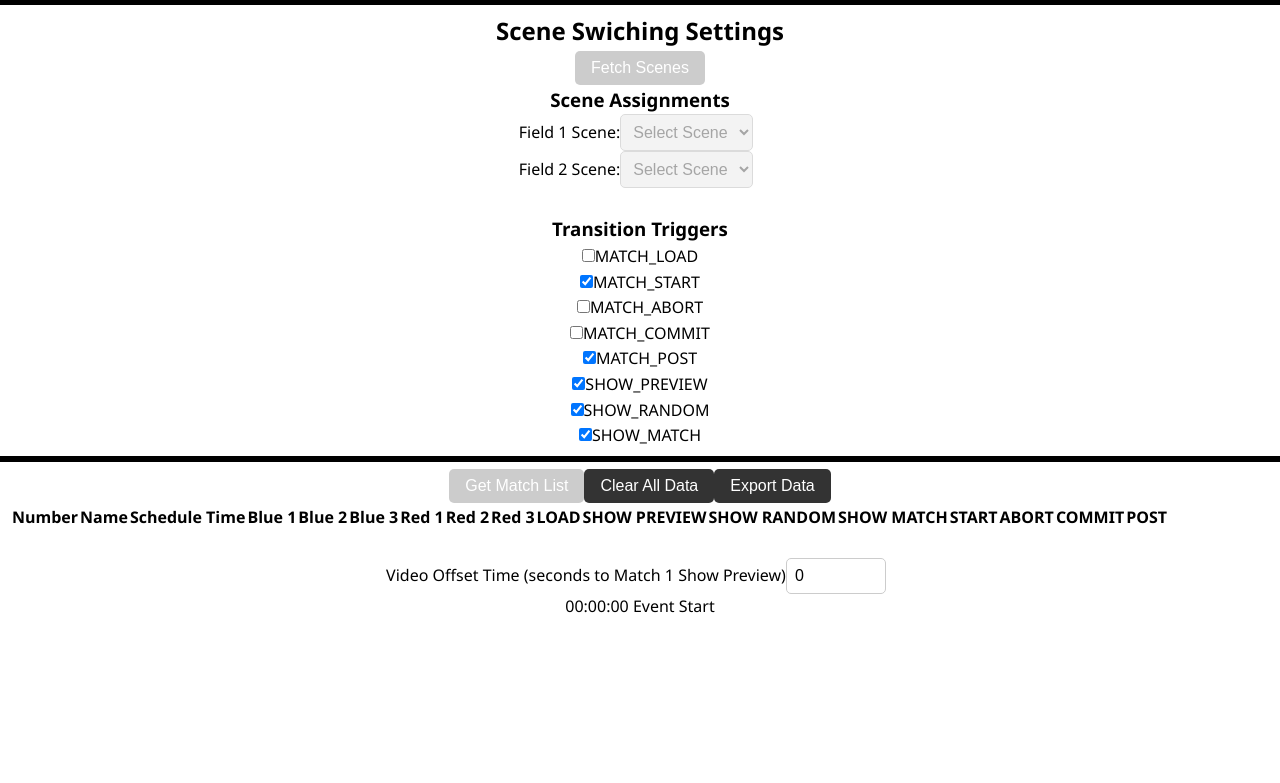
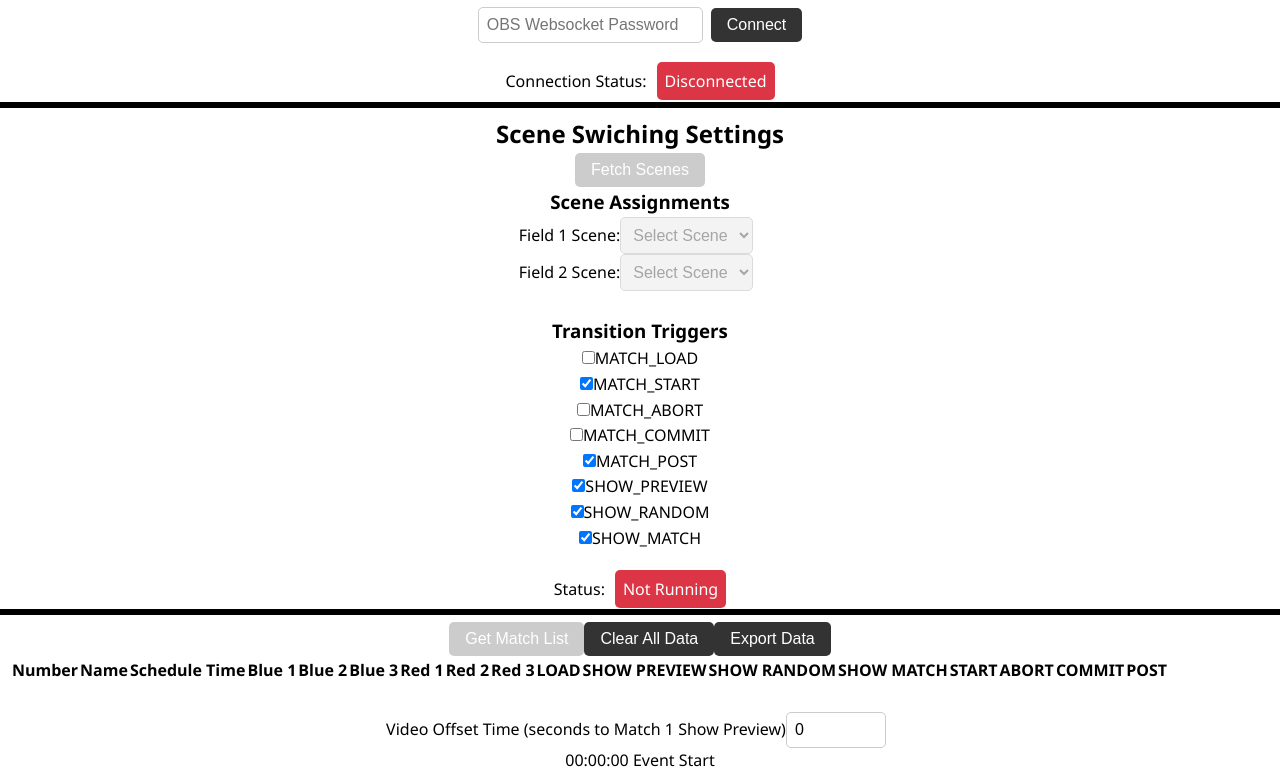
Before and after one commit to jvens/obs-ftc, a React (Create React App) app: page / in a window 1280 px wide. Shown: the part 394-1177 px from the top of the page. Before the commit the page ends 1024 px from the top, so only its background shows below. Built offline with nearby package versions, Linux system fonts and the light colour scheme; what obs-websocket-js would draw is missing.

Commit message:
Cleanup and error handling

```diff
--- a/src/App.css
+++ b/src/App.css
@@ -39,6 +39,7 @@ body {
   from {
     transform: rotate(0deg);
   }
+
   to {
     transform: rotate(360deg);
   }
--- a/src/components/FtcLiveConnectionManager.tsx
+++ b/src/components/FtcLiveConnectionManager.tsx
@@ -35,7 +35,7 @@ const FtcLiveConnectionManager: React.FC = () => {
         onChange={(e) => setServerUrl(e.target.value)}
       />
       <button onClick={fetchEvents} disabled={isConnected}>Get Event Codes</button>
-      <br/>
+      <br /><br />
       <select
         value={selectedEvent?.eventCode}
         onChange={(e) => setSelectedEvent(events.filter(evt => evt.eventCode === e.target.value)[0])}
@@ -52,8 +52,8 @@ const FtcLiveConnectionManager: React.FC = () => {
       <button onClick={(e) => connectWebSocket(!isConnected)} disabled={!selectedEvent}>
         {isConnected ? 'Disconnnect' : 'Connect'}
       </button>
-
-      <div>Connection Status:
+      <div><br />
+        Connection Status:
         <span className={`connection-status ${isConnected ? 'connected' : 'disconnected'}`}>
           {isConnected ? 'Connected' : 'Disconnected'}
         </span>
--- a/src/components/MatchEventsTable.tsx
+++ b/src/components/MatchEventsTable.tsx
@@ -44,8 +44,8 @@ const MatchEventsTable: React.FC = () => {
   const [teams, setTeams] = usePersistentState<Team[]>('Teams', [])
   const [chapters, setChapters] = usePersistentState<string[]>('Video_Chapters', [])
   const [offsetTime, setOffsetTime] = usePersistentState<number>('Offset_Time', 0)
-  const {isConnected, serverUrl, selectedEvent} = useFtcLive()
-  const {latestStreamData} = useFtcLive()
+  const { isConnected, serverUrl, selectedEvent } = useFtcLive()
+  const { latestStreamData } = useFtcLive()
 
   useEffect(() => {
     if (latestStreamData) {
@@ -89,10 +89,10 @@ const MatchEventsTable: React.FC = () => {
       let redTeams = `${r.red1} ${getTeamName(r.red1)?.name}, ${r.red2} ${getTeamName(r.red2)?.name}`
       if (r.red3)
         redTeams += `${r.red3} ${getTeamName(r.red3)?.name}`
-      let time = ((r.SHOW_PREVIEW ?? 0) - firstTime)/1000 + offsetTime
-      const hours = Math.floor(time/3600)
+      let time = ((r.SHOW_PREVIEW ?? 0) - firstTime) / 1000 + offsetTime
+      const hours = Math.floor(time / 3600)
       time -= hours * 3600
-      const minutes = Math.floor(time/60)
+      const minutes = Math.floor(time / 60)
       time -= minutes * 60
       const seconds = Math.floor(time)
       const timeString = `${hours < 10 ? '0' + hours : hours}:${minutes < 10 ? '0' + minutes : minutes}:${seconds < 10 ? '0' + seconds : seconds}`
@@ -105,17 +105,18 @@ const MatchEventsTable: React.FC = () => {
     return new Promise(resolve => setTimeout(resolve, seconds * 1000))
   }
 
-  const fetchMatches = async() => {
+  const fetchMatches = async () => {
+    console.log('fetching matches')
     try {
       const response = await fetch(`http://${serverUrl}/api/v1/events/${selectedEvent?.eventCode}/matches/`)
       const matches = (await response.json()).matches as FtcMatch[];
       const newRows = matches.map(match => {
         const rowIndex = rows.findIndex(row => row.number === match.matchNumber)
         let row: MatchRow;
-        if(rowIndex !== -1) {
+        if (rowIndex !== -1) {
           row = { ...rows[rowIndex] }
         } else {
-          row = { name: match.matchName, number: match.matchNumber}
+          row = { name: match.matchName, number: match.matchNumber }
         }
         row.blue1 = match.blue.team1
         row.blue2 = match.blue.team2
@@ -132,9 +133,9 @@ const MatchEventsTable: React.FC = () => {
       const newTeams = await Promise.all(teamNumbers.map(async teamNumber => {
         let retryCount = 0;
         let teamDataResponse = await fetch(`http://${serverUrl}/api/v1/events/${selectedEvent?.eventCode}/teams/${teamNumber}/`)
-        while(retryCount < 10 && teamDataResponse.status === 429) {
-            retryCount++;
-            await delay(60 * 5); // wait 5 minute before trying again
+        while (retryCount < 10 && teamDataResponse.status === 429) {
+          retryCount++;
+          await delay(60 * 5); // wait 5 minute before trying again
         }
         const teamData = (await teamDataResponse.json()) as TeamData;
         return {
@@ -155,8 +156,8 @@ const MatchEventsTable: React.FC = () => {
   }
 
   const exportData = () => {
-    const fileData = JSON.stringify({matches: rows, teams: teams}, null, 2);
-    const blob = new Blob([fileData], {type: 'application/json'});
+    const fileData = JSON.stringify({ matches: rows, teams: teams }, null, 2);
+    const blob = new Blob([fileData], { type: 'application/json' });
     const url = URL.createObjectURL(blob);
 
     const link = document.createElement('a');
@@ -218,7 +219,7 @@ const MatchEventsTable: React.FC = () => {
           ))}
         </tbody>
       </table>
-      <br/>
+      <br />
       Video Offset Time (seconds to Match 1 Show Preview)
       <input
         type="number"
@@ -226,7 +227,7 @@ const MatchEventsTable: React.FC = () => {
         value={offsetTime}
         onChange={(e) => setOffsetTime(parseInt(e.target.value))}
       />
-      <br/>
+      <br />
       <div>
         {chapters.map((chapter, i) => (<div key={i}>{chapter}</div>))}
       </div>
--- a/src/components/ObsStudioConnectionManager.tsx
+++ b/src/components/ObsStudioConnectionManager.tsx
@@ -2,7 +2,7 @@ import React from 'react';
 import { useObsStudio } from '../contexts/ObsStudioContext';
 
 const ObsStudioManager: React.FC = () => {
-  const { obsUrl, setObsUrl, obsPort, setObsPort, obsPassword, setObsPassword, isConnected, connectToObs, disconnectFromObs } = useObsStudio();
+  const { obsUrl, setObsUrl, obsPort, setObsPort, obsPassword, setObsPassword, isConnected, connectToObs, disconnectFromObs, error } = useObsStudio();
 
   // ... UI for setting URL and password
   // ... Button to trigger connectToObs
@@ -23,7 +23,7 @@ const ObsStudioManager: React.FC = () => {
         value={obsPort}
         onChange={(e) => setObsPort(parseInt(e.target.value))}
       />
-      <br/>
+      <br /><br />
       <input
         type="text"
         placeholder='OBS Websocket Password'
@@ -35,7 +35,9 @@ const ObsStudioManager: React.FC = () => {
         {isConnected ? 'Disconnnect' : 'Connect'}
       </button>
 
-      <div>Connection Status:
+      {error && <div className="error">Error: {error}</div>}
+
+      <div><br />Connection Status:
         <span className={`connection-status ${isConnected ? 'connected' : 'disconnected'}`}>
           {isConnected ? 'Connected' : 'Disconnected'}
         </span>
--- a/src/components/SceneMapper.tsx
+++ b/src/components/SceneMapper.tsx
@@ -5,6 +5,7 @@ import { useFtcLive } from '../contexts/FtcLiveContext';
 
 const SceneMapper = () => {
   const { fetchScenes, isConnected, field1Scene, field2Scene, setField1Scene, setField2Scene } = useObsStudio();
+  const { isConnected: isFtcLiveConnected } = useFtcLive();
   const { selectedTriggers, setSelectedTriggers } = useFtcLive();
   const [scenes, setScenes] = useState<string[]>([]);
 
@@ -21,11 +22,13 @@ const SceneMapper = () => {
     );
   };
 
+  const getStatus = isConnected && isFtcLiveConnected && field1Scene && field2Scene;
+
   return (
     <div className="section">
       <h2>Scene Swiching Settings</h2>
       <button onClick={handleFetchScenes} disabled={!isConnected}>Fetch Scenes</button>
-      <br/>
+      <br />
       <div>
         <h3>Scene Assignments</h3>
         Field 1 Scene:
@@ -41,7 +44,7 @@ const SceneMapper = () => {
             </option>
           ))}
         </select>
-        <br/>
+        <br />
         Field 2 Scene:
         <select
           onChange={(e) => setField2Scene(scenes.find(s => s === e.target.value))}
@@ -56,7 +59,7 @@ const SceneMapper = () => {
           ))}
         </select>
       </div>
-      <br/>
+      <br />
       <div>
         <h3>Transition Triggers</h3>
         {UpdateTypes.map((type) => (
@@ -70,9 +73,16 @@ const SceneMapper = () => {
             <label onClick={() => handleTriggerChange(type)}>
               {type}
             </label>
-            <br/>
+            <br />
           </div>
         ))}
+      </div>
+      <br />
+      <div>
+        Status:
+        <span className={`connection-status ${getStatus ? 'connected' : 'disconnected'}`}>
+          {getStatus ? 'Running' : 'Not Running'}
+        </span>
       </div>
     </div>
   );
--- a/src/contexts/ObsStudioContext.tsx
+++ b/src/contexts/ObsStudioContext.tsx
@@ -17,15 +17,16 @@ interface ObsStudioContextData {
   obsPassword: string;
   setObsPassword: React.Dispatch<React.SetStateAction<string>>;
   isConnected: boolean;
+  error: string | undefined;
   connectToObs: () => void;
   disconnectFromObs: () => void;
   fetchScenes: () => Promise<string[]>;
   switchScenes: (scene: string) => void;
   setActiveField: (field: number) => void;
   field1Scene?: string;
-  setField1Scene: React.Dispatch<React.SetStateAction<string|undefined>>;
+  setField1Scene: React.Dispatch<React.SetStateAction<string | undefined>>;
   field2Scene?: string;
-  setField2Scene: React.Dispatch<React.SetStateAction<string|undefined>>;
+  setField2Scene: React.Dispatch<React.SetStateAction<string | undefined>>;
 }
 
 // Create the context
@@ -42,24 +43,38 @@ export const ObsStudioProvider: React.FC<ObsStudioProviderProps> = ({ children }
   const [obsPort, setObsPort] = usePersistentState('OBS_Port', 4455);
   const [obsPassword, setObsPassword] = usePersistentState('OBS_Password', '');
   const [isConnected, setIsConnected] = useState(false);
-  const [field1Scene, setField1Scene] = usePersistentState<string|undefined>('Field1_Scene', undefined)
-  const [field2Scene, setField2Scene] = usePersistentState<string|undefined>('Field2_Scene', undefined)
+  const [field1Scene, setField1Scene] = usePersistentState<string | undefined>('Field1_Scene', undefined)
+  const [field2Scene, setField2Scene] = usePersistentState<string | undefined>('Field2_Scene', undefined)
+  const [error, setError] = useState<string | undefined>(undefined)
 
   const connectToObs = useCallback(async () => {
     try {
       const hello = await obs.connect(`ws://${obsUrl}:${obsPort}`, obsPassword);
       console.log('Hello message:', hello)
       setIsConnected(true);
+      setError(undefined)
       // ... additional setup if needed
-    } catch (error) {
+    } catch (error: any) {
       console.error('Failed to connect to OBS:', error);
       setIsConnected(false);
+      if (error.code) {
+        console.log('Error code:', error.code)
+        if (error.code === 1006)
+          setError("Unable to connect. Check the URL and OBS Websocket settings.")
+        else if (error.code === 4009)
+          setError("Unable to connect. Check the OBS Websocket password.")
+        else
+          setError(`Unknown Error: ${JSON.stringify(error)}`);
+      } else {
+        setError(`Unknown Error: ${JSON.stringify(error)}`);
+      }
     }
   }, [obsUrl, obsPort, obsPassword]);
 
   const disconnectFromObs = useCallback(() => {
     obs.disconnect();
     setIsConnected(false);
+    setError(undefined)
   }, []);
 
   const fetchScenes = useCallback(async (): Promise<string[]> => {
@@ -107,7 +122,7 @@ export const ObsStudioProvider: React.FC<ObsStudioProviderProps> = ({ children }
   }
 
   return (
-    <ObsStudioContext.Provider value={{ obsUrl, setObsUrl, obsPort, setObsPort, obsPassword, setObsPassword, isConnected, connectToObs, disconnectFromObs, fetchScenes, switchScenes, field1Scene, field2Scene, setField1Scene, setField2Scene, setActiveField }}>
+    <ObsStudioContext.Provider value={{ obsUrl, setObsUrl, obsPort, setObsPort, obsPassword, setObsPassword, isConnected, connectToObs, disconnectFromObs, fetchScenes, switchScenes, field1Scene, field2Scene, setField1Scene, setField2Scene, setActiveField, error }}>
       {children}
     </ObsStudioContext.Provider>
   );
```
Also changed, not shown: 1 other file (tests, documents, lock files or other folders).
